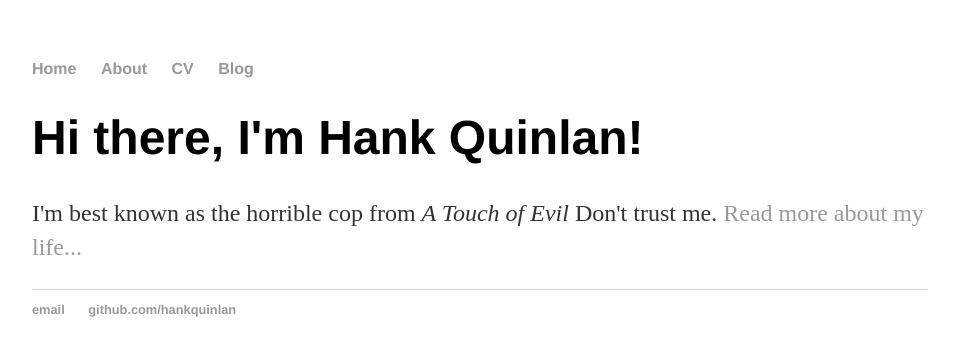
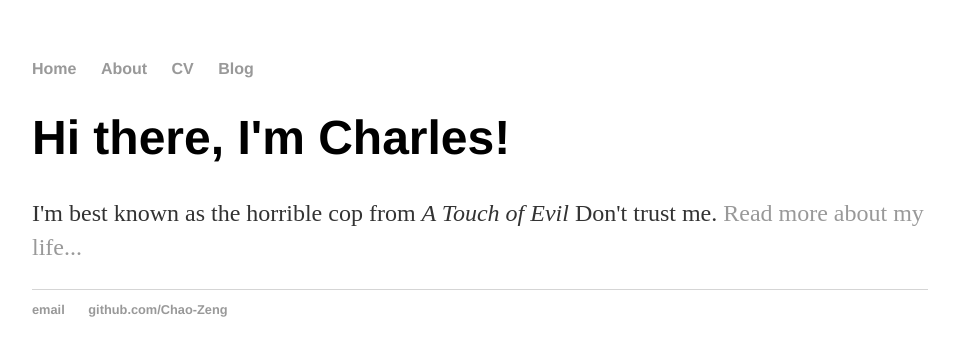
Before and after one commit to Chao-Zeng/Chao-Zeng.github.io, a Jekyll site: the page built from index.html, in a window 1280 px wide. Shown: the top 356 px of the page, without its empty margins (160-1115 px from the left). Built offline with Jekyll 4.4.1, drawn with Linux system fonts in a browser that asks for light colours.

Commit message:
Update index.html

```diff
--- a/index.html
+++ b/index.html
@@ -1,30 +1,8 @@
-<!DOCTYPE html>
-<html>
-	<head>
-		<title>Hank Quinlan, Horrible Cop</title>
-		<!-- link to main stylesheet -->
-		<link rel="stylesheet" type="text/css" href="/css/main.css">
-	</head>
-	<body>
-		<nav>
-    		<ul>
-        		<li><a href="/">Home</a></li>
-	        	<li><a href="/about">About</a></li>
-        		<li><a href="/cv">CV</a></li>
-        		<li><a href="/blog">Blog</a></li>
-    		</ul>
-		</nav>
-		<div class="container">
-    		<div class="blurb">
-        		<h1>Hi there, I'm Hank Quinlan!</h1>
-				<p>I'm best known as the horrible cop from <em>A Touch of Evil</em> Don't trust me. <a href="/about">Read more about my life...</a></p>
-    		</div><!-- /.blurb -->
-		</div><!-- /.container -->
-		<footer>
-    		<ul>
-        		<li><a href="mailto:hankquinlanhub@gmail.com">email</a></li>
-        		<li><a href="https://github.com/hankquinlan">github.com/hankquinlan</a></li>
-			</ul>
-		</footer>
-	</body>
-</html>
+---
+layout: default
+title: Charles Blog
+---
+<div class="blurb">
+	<h1>Hi there, I'm Charles!</h1>
+	<p>I'm best known as the horrible cop from <em>A Touch of Evil</em> Don't trust me. <a href="/about">Read more about my life...</a></p>
+</div><!-- /.blurb -->
```
